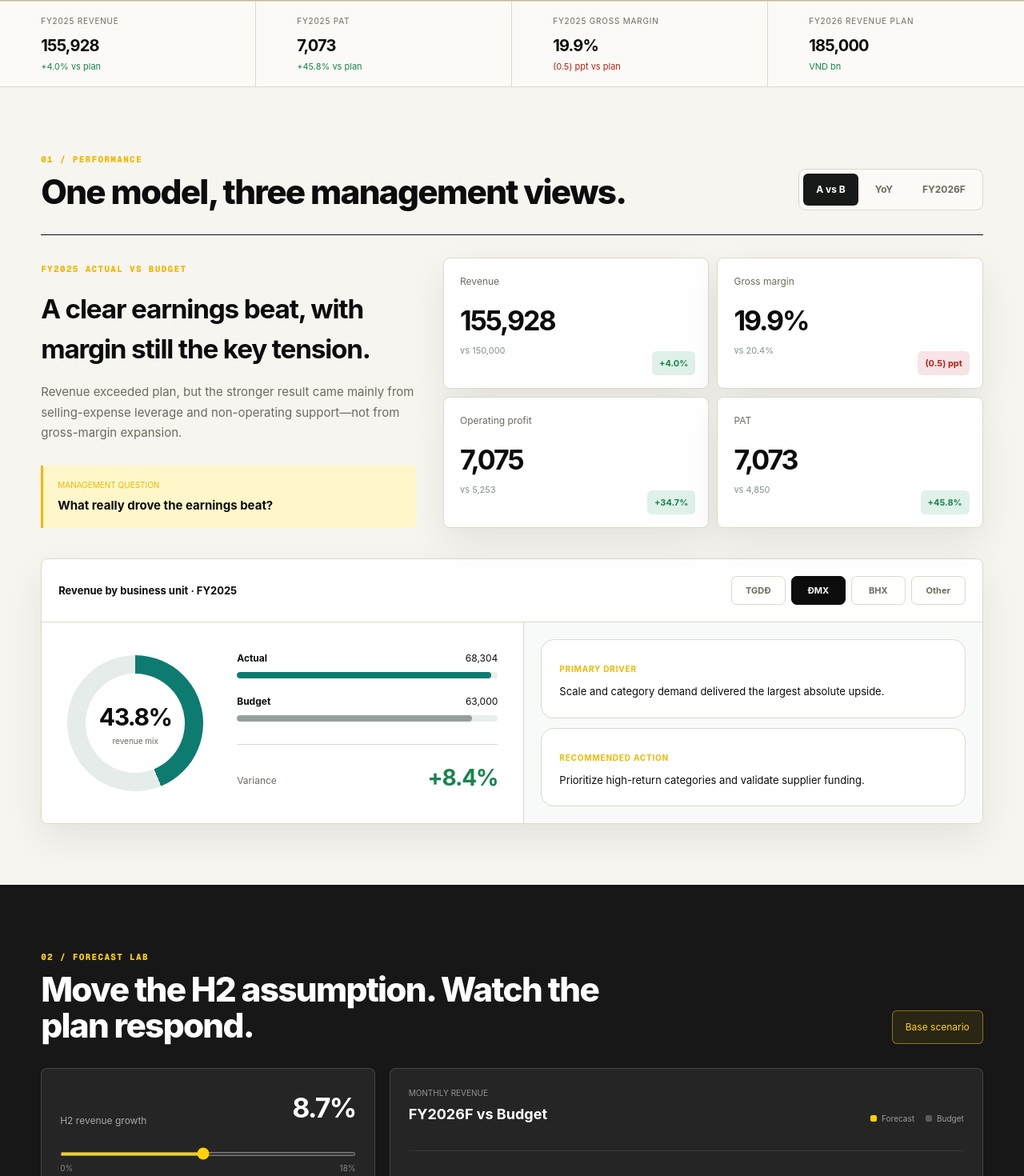
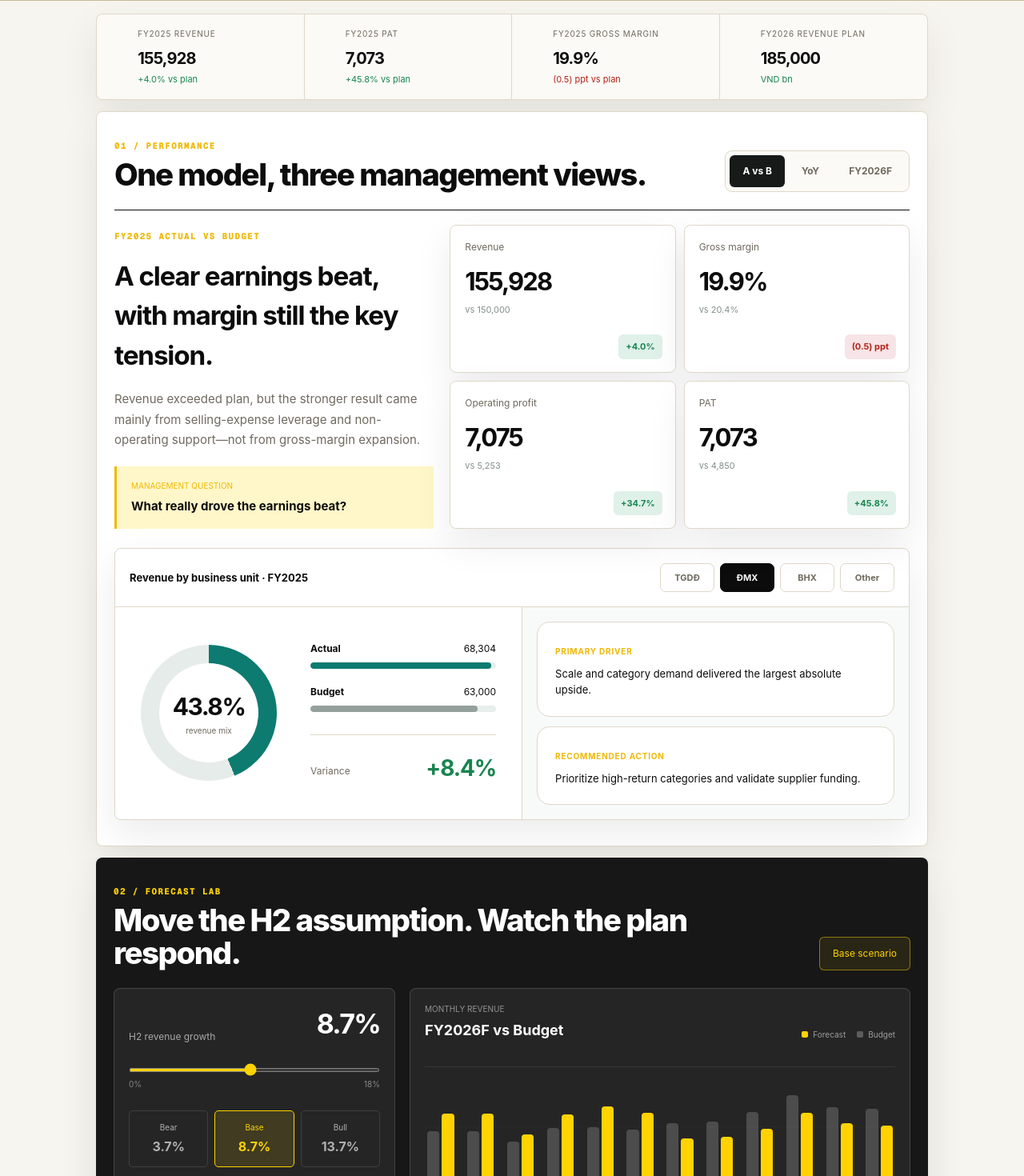
Before and after one commit to hoangnghiale238/mwg-fpa-interactive, a Next.js app: page / in a window 1280 px wide. Shown: the part 882-2352 px from the top of the page at 80% size. Built offline with nearby package versions, Linux system fonts and the light colour scheme.

Commit message:
Constrain FP&A report to centered editorial column

```diff
--- a/app/globals.css
+++ b/app/globals.css
@@ -2658,6 +2658,123 @@ footer a {
   color: var(--lime);
 }
 
+/* Centered editorial report column, matching the MWG reference composition. */
+.section-shell {
+  width: min(1040px, calc(100% - 36px));
+}
+
+.hero.section-shell {
+  width: min(1160px, calc(100% - 36px));
+}
+
+.ticker {
+  width: min(1040px, calc(100% - 36px));
+  margin: 16px auto 0;
+  overflow: hidden;
+  border: 1px solid var(--line);
+  border-radius: 8px;
+  box-shadow: 0 18px 48px rgba(12, 12, 12, 0.08);
+}
+
+.performance-section,
+.variance-section,
+.working-capital-section,
+.evidence-section {
+  margin-top: 14px;
+  padding: 28px 22px 32px;
+  border: 1px solid var(--line);
+  border-radius: 8px;
+  background: #ffffff;
+  box-shadow: 0 18px 48px rgba(12, 12, 12, 0.08);
+}
+
+.dark-section,
+.model-section {
+  margin-top: 14px;
+  padding: 0;
+  background: transparent;
+}
+
+.dark-section > .section-shell,
+.model-section > .section-shell {
+  padding: 28px 22px 32px;
+  border-radius: 8px;
+  box-shadow: 0 18px 48px rgba(12, 12, 12, 0.1);
+}
+
+.dark-section > .section-shell {
+  background: #171717;
+}
+
+.model-section > .section-shell {
+  border: 1px solid #d8cfbb;
+  background: #ebe5d6;
+}
+
+.section-heading {
+  gap: 20px;
+  margin-bottom: 22px;
+}
+
+.section-heading h2 {
+  margin-top: 6px;
+  font-size: clamp(28px, 3vw, 42px);
+}
+
+.performance-layout {
+  gap: 20px;
+  padding-top: 18px;
+  padding-bottom: 24px;
+}
+
+.management-question {
+  margin-top: 20px;
+}
+
+.metric-card {
+  min-height: 142px;
+  padding: 18px;
+}
+
+.metric-card strong {
+  margin-top: 11px;
+  font-size: 31px;
+}
+
+.bu-selector,
+.bu-commentary,
+.forecast-controls,
+.monthly-chart,
+.driver-detail,
+.wc-controls,
+.wc-output,
+.wc-explainer,
+.formula-list,
+.formula-detail {
+  padding: 18px;
+}
+
+.model-flow {
+  gap: 8px;
+}
+
+.model-flow article {
+  min-height: 180px;
+  padding: 18px;
+}
+
+.formula-lab {
+  margin-top: 10px;
+}
+
+.evidence-grid article {
+  padding: 17px;
+}
+
+.closing-inner {
+  width: min(1040px, calc(100% - 36px));
+}
+
 @media (max-width: 1100px) {
   .topbar nav {
     display: none;
```
